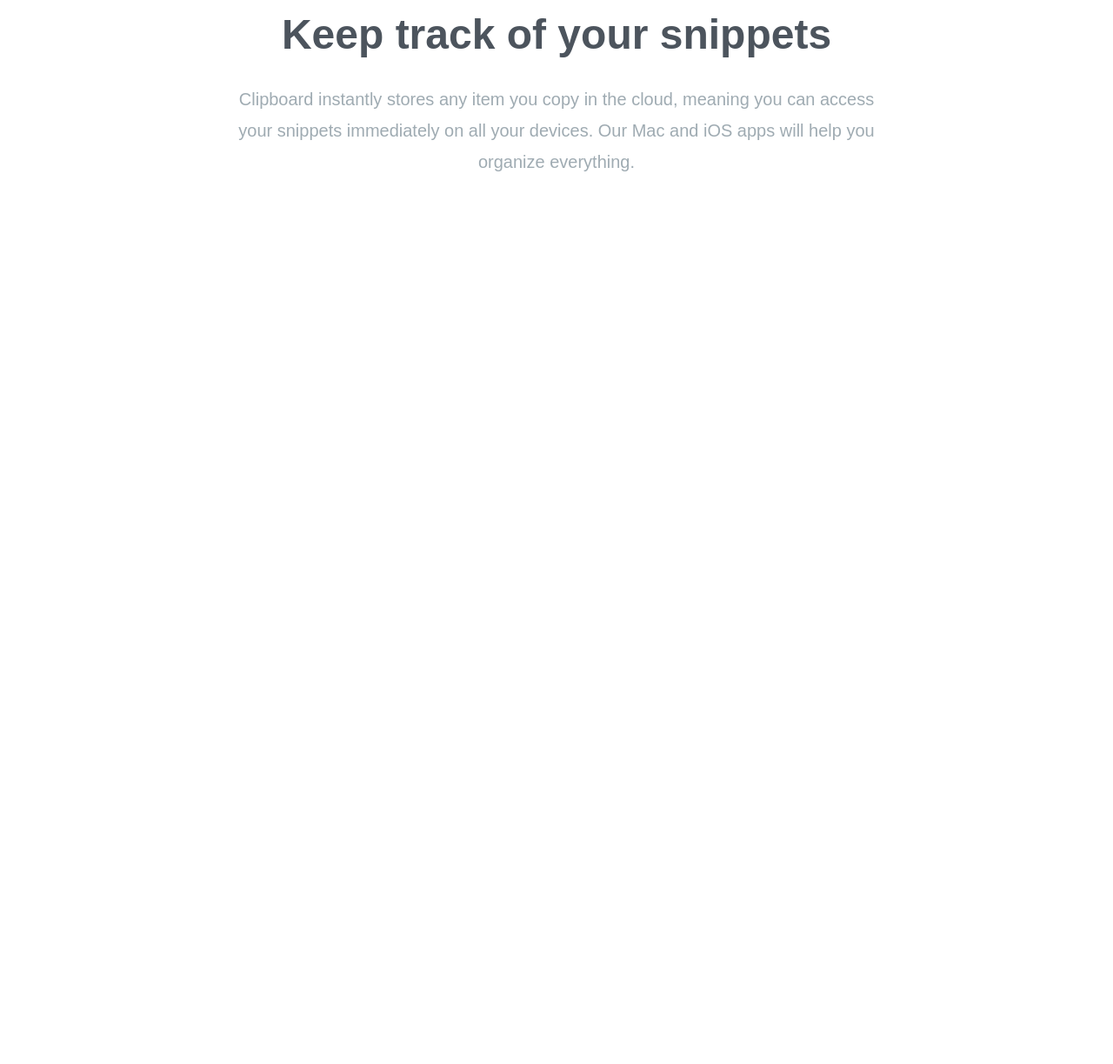
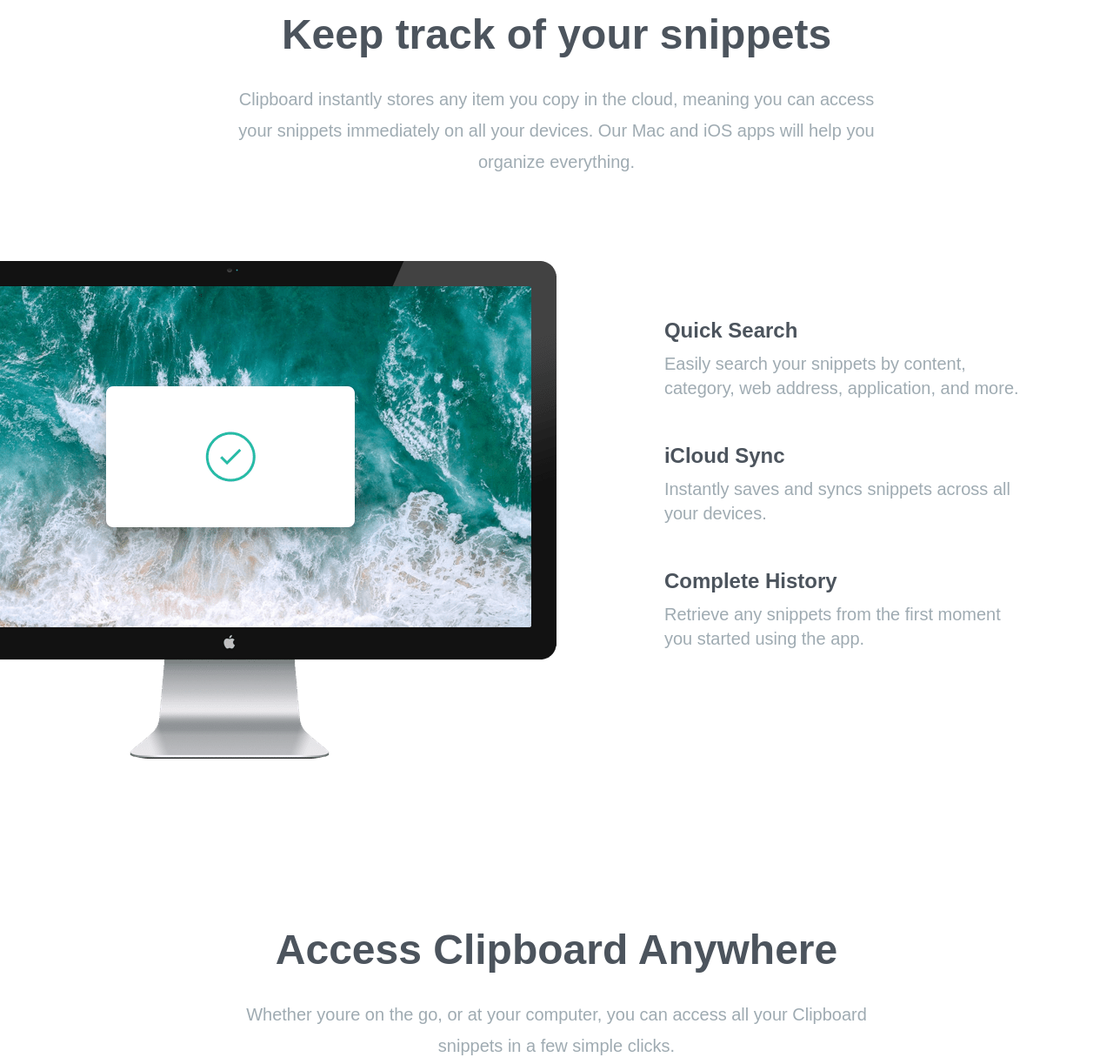
Before and after one commit to EddieO23/clipboard-project, a website: page index.html in a window 1280 px wide. Shown: the part 705-1928 px from the top of the page at 87% size. Before the commit the page ends 1005 px from the top, so only its background shows below. Drawn offline with Linux system fonts and the light colour scheme; a web font is replaced by a local one.

Commit message:
added snippets and features section to app

```diff
--- a/index.html
+++ b/index.html
@@ -11,17 +11,15 @@
       rel="stylesheet"
     />
     <link rel="stylesheet" href="css/style.css" />
-    <title>Simple Tailwind Starter</title>
+    <title>Clipboard Website</title>
   </head>
   <body>
     <!-- hero section -->
     <section id="hero">
-      <div class="section-container mb-40 px-10 pt-16">
+      <div class="section-container mb-40 pt-16">
         <img class="mx-auto my-16" src="images/logo.svg" alt="" />
 
-        <h3>
-          A history of everything you copy
-        </h3>
+        <h3>A history of everything you copy</h3>
 
         <p class="max-w-3xl mx-auto mb-10 text-2xl text-grayishBlue">
           Clipboard allows you to track and organize everything you copy.
@@ -29,14 +27,14 @@
         </p>
 
         <!-- button container -->
-        <div
-          class="button-container"
-        >
-          <a href="#"
+        <div class="button-container">
+          <a
+            href="#"
             class="p-4 px-8 rounded-full shadow-lg bg-strongCyan duration-200 hover:opacity-80"
             >Download for iOS</a
           >
-          <a href="#"
+          <a
+            href="#"
             class="p-4 px-8 rounded-full shadow-lg bg-lightBlue duration-200 hover:opacity-80"
             >Download for Mac</a
           >
@@ -47,11 +45,84 @@
     <!-- snippets section -->
 
     <section id="snippets">
-      <div class="section-container my-20 px-10">
+      <div class="section-container my-20">
         <h3>Keep track of your snippets</h3>
-        <p class="max-w-3xl mx-auto mb-24 text-xl leading-9 text-center text-grayishBlue">Clipboard instantly stores any item you copy in the cloud, meaning you can access your snippets immediately on all your devices. Our Mac and iOS apps will help you organize everything.</p>
+        <p
+          class="max-w-3xl mx-auto mb-24 text-xl leading-9 text-center text-grayishBlue"
+        >
+          Clipboard instantly stores any item you copy in the cloud, meaning you
+          can access your snippets immediately on all your devices. Our Mac and
+          iOS apps will help you organize everything.
+        </p>
       </div>
     </section>
 
+    <!-- features section -->
+    <section id="features">
+      <div class="section-container my-20">
+        <div class="relative flex flex-col md:flex-row md:space-x-32">
+          <!-- image of computer-->
+
+          <div class="md:w-1/2">
+            <img
+              class="md:absolute top-0 right-[50%]"
+              src="images/image-computer.png"
+              alt="image computer"
+            />
+          </div>
+
+          <!-- items container -->
+
+          <div
+            class="flex flex-col mt-16 mb-24 space-y-12 text-xl md:w-1/2 md:mb-60 md:text-left md:pl-16"
+          >
+            <!-- item 1 -->
+
+            <div>
+              <h5 class="mb-2 text-2xl font-bold text-darkGrayishBlue">
+                Quick Search
+              </h5>
+              <p class="max-w-md text-grayishBlue">
+                Easily search your snippets by content, category, web address,
+                application, and more.
+              </p>
+            </div>
+
+            <!-- item 2 -->
+
+            <div>
+              <h5 class="mb-2 text-2xl font-bold text-darkGrayishBlue">
+                iCloud Sync
+              </h5>
+              <p class="max-w-md text-grayishBlue">
+                Instantly saves and syncs snippets across all your devices.
+              </p>
+            </div>
+
+            <!-- item 3 -->
+
+            <div>
+              <h5 class="mb-2 text-2xl font-bold text-darkGrayishBlue">
+                Complete History
+              </h5>
+              <p class="max-w-md text-grayishBlue">
+                Retrieve any snippets from the first moment you started using
+                the app.
+              </p>
+            </div>
+          </div>
+        </div>
+      </div>
+    </section>
+
+    <!-- access anything anywhere section -->
+
+    <section id="access">
+      <div class="section-container my-20">
+        <h3>Access Clipboard Anywhere</h3>
+        <p  class="max-w-3xl mx-auto mb-24 text-xl leading-9 text-center text-grayishBlue">Whether youre on the go, or at your computer, you can access all your Clipboard snippets in a few simple clicks.</p>
+        <img class="mx-auto" src="images/image-devices.png" alt="">
+      </div>
+    </section>
   </body>
 </html>
--- a/input.css
+++ b/input.css
@@ -9,7 +9,7 @@
 }
 
 .section-container {
-  @apply max-w-6xl mx-auto text-center;
+  @apply max-w-6xl mx-auto text-center  px-10;
 }
 
 .button-container {
```
Also changed, not shown: css/style.css.
